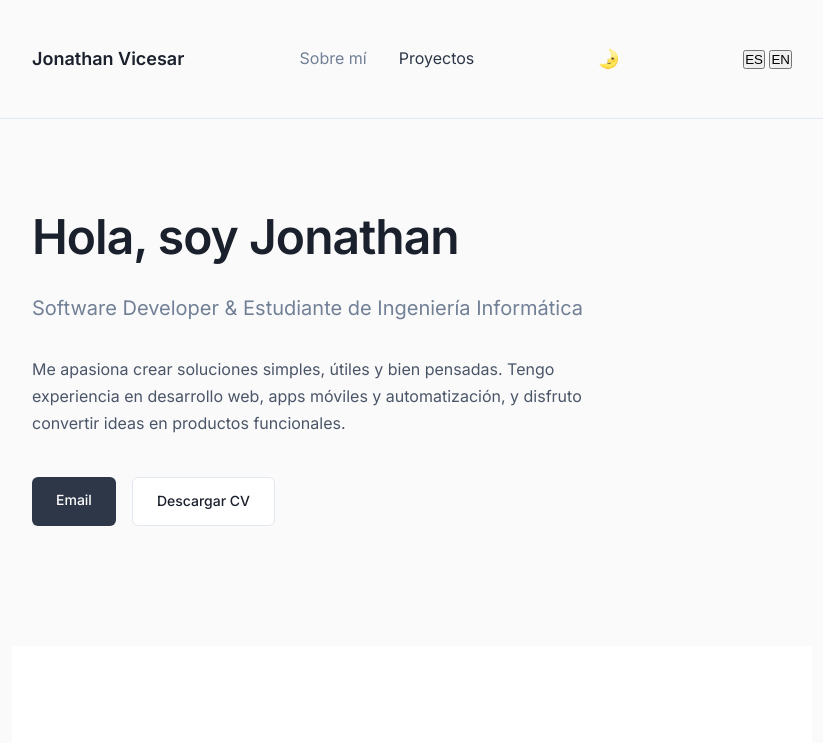
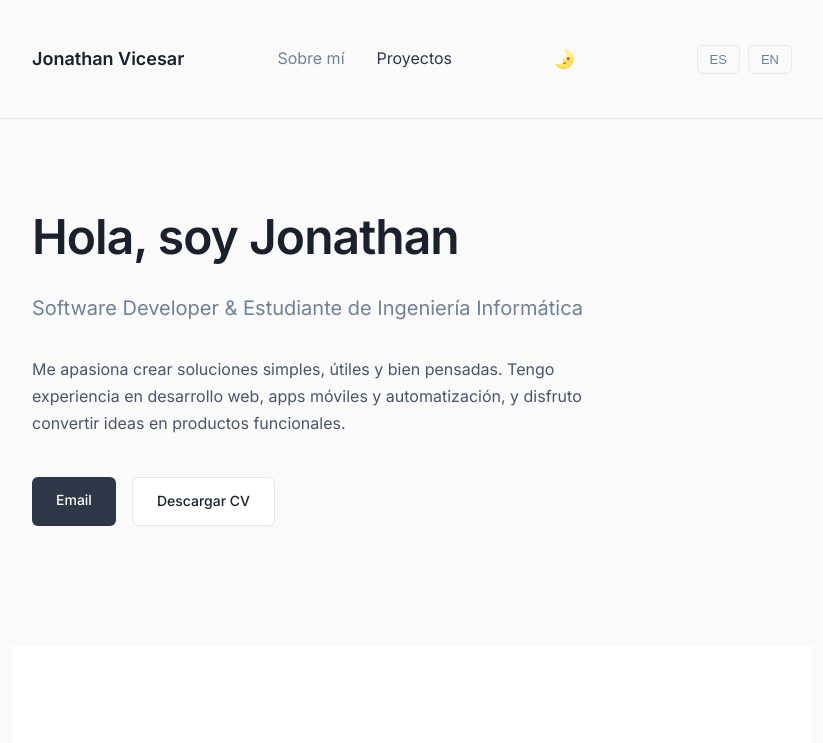
Before and after one commit to JonaVicesar/portfolio, a plain HTML site: page index.html in a window 1280 px wide. Shown: the top 743 px of the page, without its empty margins (228-1051 px from the left). Drawn offline with Linux system fonts and the light colour scheme.

Commit message:
style: estilos para botones de seleccion de idioma

```diff
--- a/css/style.css
+++ b/css/style.css
@@ -147,6 +147,28 @@ nav {
   color: var(--text-secondary);
   margin-bottom: 32px;
   line-height: 1.7;
+}
+
+.language-toggle {
+  display: flex;
+  gap: 8px;
+  margin-left: 20px;
+}
+.language-toggle .lang-btn {
+  background: none;
+  border: 1px solid var(--border-color);
+  color: var(--text-muted);
+  padding: 6px 12px;
+  border-radius: 6px;
+  cursor: pointer;
+  font-size: 13px;
+  transition: all 0.2s ease;
+}
+
+.language-toggle .lang-btn:hover {
+  background-color: var(--tech-bg);
+  color: var(--text-primary);
+  border-color: var(--primary-color);
 }
 
 .tech-stack {
```
